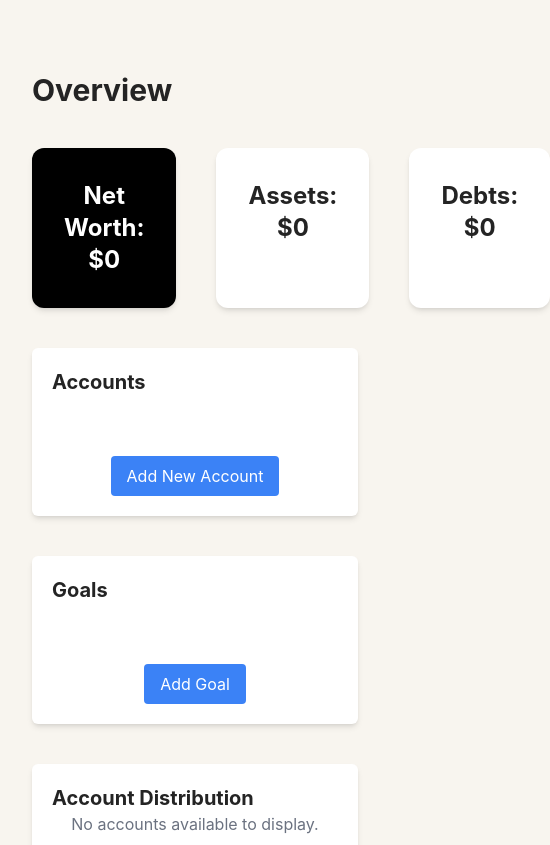
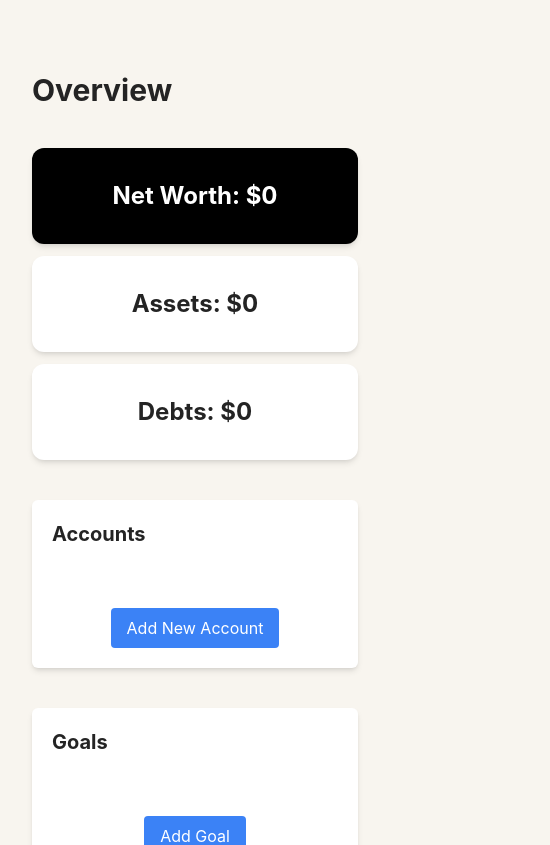
Before and after one commit to notkylemoreau98/networth-tracker, a React (Vite) app: page / in a window 390 px wide. Shown: the top 845 px of the page, 550 px wide, since content can reach past the window. Built offline with nearby package versions, Linux system fonts and the light colour scheme.

Commit message:
Mobile optimizations

```diff
--- a/src/pages/dashboard/index.tsx
+++ b/src/pages/dashboard/index.tsx
@@ -231,20 +231,19 @@ const DashBoard = () => {
   return (
     <>
       <p className='text-3xl text-left font-bold my-10'>Overview</p>
-       {/* Display Data */}
         {/* Total / Added this Year */}
-        <section className='flex space-x-10'>
-          <div className='flex-1 bg-black text-white p-8 rounded-xl text-2xl font-bold shadow-md'>
+        <section className='md:flex items-center gap-5'>
+          <div className='flex-1 bg-black text-white p-8 rounded-xl text-2xl font-bold shadow-md mb-3'>
             <span>Net Worth:</span>
             {' '}
             <span>{formatUSD(netWorth)}</span>
           </div>
-          <div className='flex-1 bg-white p-8 rounded-xl text-2xl font-bold shadow-md'>
+          <div className='flex-1 bg-white p-8 rounded-xl text-2xl font-bold shadow-md mb-3'>
             {/* Ability to filter between week / month / year */}
             <span>Assets: </span>
             <span>{formatUSD(assets)}</span>
           </div>
-          <div className='flex-1 bg-white p-8 rounded-xl text-2xl font-bold shadow-md'>
+          <div className='flex-1 bg-white p-8 rounded-xl text-2xl font-bold shadow-md mb-3'>
             <span>Debts: </span>
             <span>{formatUSD(debtsDisplay)}</span>
           </div>
@@ -353,7 +352,7 @@ const DashBoard = () => {
             {accounts.length > 0 ? (
               <Chart accounts={accounts} />
             ) : (
-              <p className="text-gray-500">No accounts available to display.</p>
+              <p className="text-gray-500 mt-5">No accounts available to display.</p>
             )}
           </div>
           <div className='bg-white shadow-md rounded-md p-5 mt-10 lg:flex-[2]'>
```
